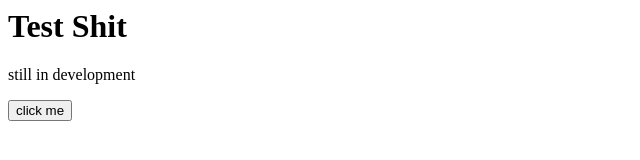
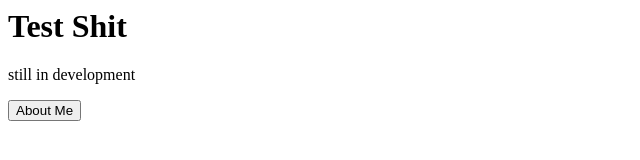
Before and after one commit to gentlsnek/gentlsnek.github.io, a plain HTML site: page index.html in a window 1280 px wide. Shown: the full height of the page, 0-640 px from the left. Drawn offline with Linux system fonts and the light colour scheme.

Commit message:
Update index.html
updated a bit

```diff
--- a/index.html
+++ b/index.html
@@ -9,6 +9,6 @@
     <body>
         <h1>Test Shit</h1>
         <p>still in development</p>
-        <a href="page2.html"> <button>click me</button></a>
+        <a href="page2.html"> <button>About Me</button></a>
     </body>
 </html>
```
